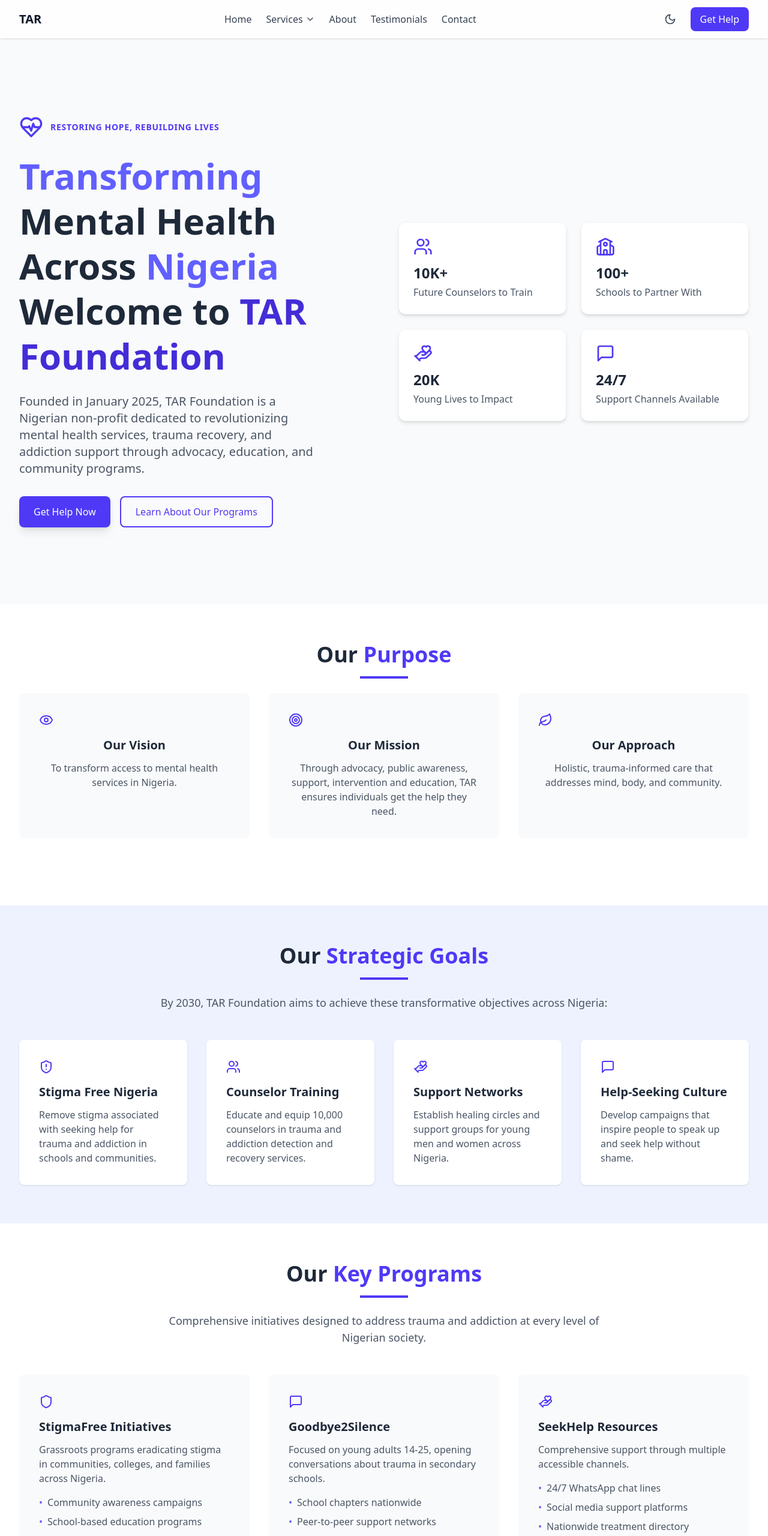
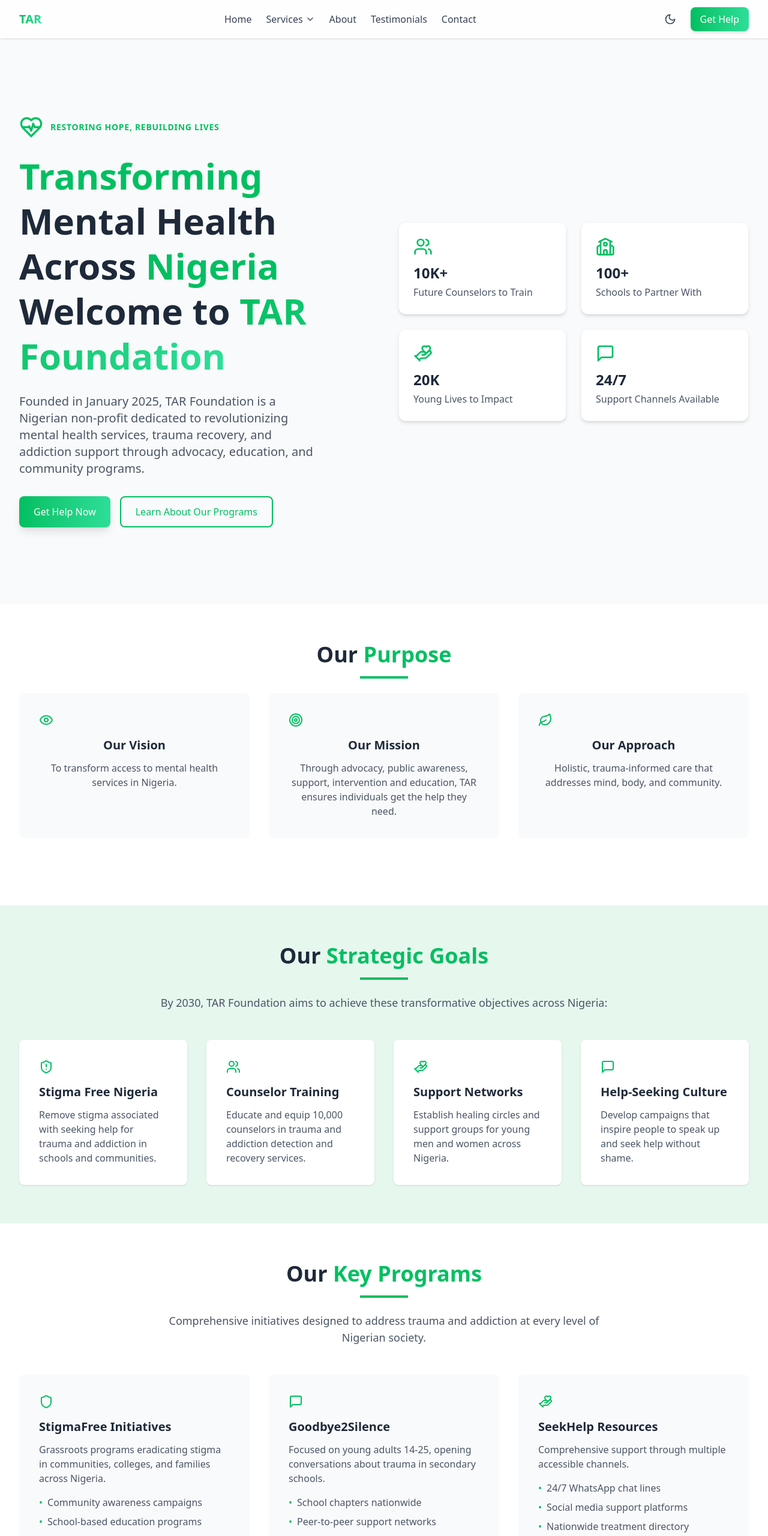
Before and after one commit to Mathvic456/Mind-heal, a React (Vite) app: page / in a window 1280 px wide. Shown: the top 2560 px of the page at 60% size. Built offline with nearby package versions, Linux system fonts and the light colour scheme.

Commit message:
Changed color to fit brand's actual color

```diff
--- a/src/components/Header.jsx
+++ b/src/components/Header.jsx
@@ -83,7 +83,7 @@ export default function NavBar() {
               onClick={(e) => scrollToSection(e, '#home')}
               className="text-xl font-bold text-gray-900 dark:text-white"
             >
-              <span>TAR</span>
+              <span className="bg-gradient-to-r from-[#01bf61] to-[#2dde98] bg-clip-text text-transparent">TAR</span>
             </a>
           </div>
 
@@ -97,7 +97,7 @@ export default function NavBar() {
                     onMouseLeave={() => setActiveDropdown(null)}
                     className="relative"
                   >
-                    <button className="flex items-center text-gray-700 dark:text-gray-300 hover:text-indigo-600 dark:hover:text-indigo-400 transition-colors font-medium">
+                    <button className="flex items-center text-gray-700 dark:text-gray-300 hover:text-[#01bf61] dark:hover:text-[#2dde98] transition-colors font-medium">
                       {item.name}
                       <ChevronDown className={`ml-1 w-4 h-4 transition-transform ${activeDropdown === item.name ? 'rotate-180' : ''}`} />
                     </button>
@@ -117,7 +117,7 @@ export default function NavBar() {
                                 key={subItem.name}
                                 href={subItem.href}
                                 onClick={(e) => scrollToSection(e, subItem.href)}
-                                className="block px-4 py-2 text-gray-700 dark:text-gray-300 hover:bg-gray-100 dark:hover:bg-gray-700"
+                                className="block px-4 py-2 text-gray-700 dark:text-gray-300 hover:bg-[#01bf61]/10 dark:hover:bg-[#2dde98]/10 hover:text-[#01bf61] dark:hover:text-[#2dde98]"
                               >
                                 {subItem.name}
                               </a>
@@ -132,7 +132,7 @@ export default function NavBar() {
                     href={item.href}
                     onClick={(e) => scrollToSection(e, item.href)}
                     whileHover={{ y: -2 }}
-                    className="text-gray-700 dark:text-gray-300 hover:text-indigo-600 dark:hover:text-indigo-400 transition-colors font-medium"
+                    className="text-gray-700 dark:text-gray-300 hover:text-[#01bf61] dark:hover:text-[#2dde98] transition-colors font-medium"
                   >
                     {item.name}
                   </motion.a>
@@ -162,7 +162,7 @@ export default function NavBar() {
               onClick={(e) => scrollToSection(e, '#contact')}
               whileHover={{ scale: 1.05 }}
               whileTap={{ scale: 0.98 }}
-              className="hidden md:block bg-indigo-600 hover:bg-indigo-700 dark:bg-indigo-500 dark:hover:bg-indigo-600 text-white px-4 py-2 rounded-lg transition"
+              className="hidden md:block bg-gradient-to-r from-[#01bf61] to-[#2dde98] hover:from-[#00a955] hover:to-[#25d18a] text-white px-4 py-2 rounded-lg transition shadow-md hover:shadow-lg"
             >
               Get Help
             </motion.a>
@@ -213,7 +213,7 @@ export default function NavBar() {
                     <div className="space-y-1">
                       <button
                         onClick={() => setActiveDropdown(activeDropdown === item.name ? null : item.name)}
-                        className="w-full flex justify-between items-center py-2 px-3 text-gray-700 dark:text-gray-300 hover:text-indigo-600 dark:hover:text-indigo-400 rounded-md font-medium"
+                        className="w-full flex justify-between items-center py-2 px-3 text-gray-700 dark:text-gray-300 hover:text-[#01bf61] dark:hover:text-[#2dde98] rounded-md font-medium"
                       >
                         {item.name}
                         <ChevronDown className={`ml-1 w-4 h-4 transition-transform ${activeDropdown === item.name ? 'rotate-180' : ''}`} />
@@ -235,7 +235,7 @@ export default function NavBar() {
                                   scrollToSection(e, subItem.href);
                                   setActiveDropdown(null);
                                 }}
-                                className="block py-2 px-3 text-gray-600 dark:text-gray-400 hover:text-indigo-600 dark:hover:text-indigo-400 rounded-md"
+                                className="block py-2 px-3 text-gray-600 dark:text-gray-400 hover:text-[#01bf61] dark:hover:text-[#2dde98] rounded-md"
                               >
                                 {subItem.name}
                               </a>
@@ -257,7 +257,7 @@ export default function NavBar() {
                         opacity: 1,
                         transition: { duration: 0.2 }
                       }}
-                      className="block py-2 px-3 text-gray-700 dark:text-gray-300 hover:text-indigo-600 dark:hover:text-indigo-400 rounded-md font-medium"
+                      className="block py-2 px-3 text-gray-700 dark:text-gray-300 hover:text-[#01bf61] dark:hover:text-[#2dde98] rounded-md font-medium"
                     >
                       {item.name}
                     </motion.a>
@@ -276,11 +276,11 @@ export default function NavBar() {
                   opacity: 1,
                   transition: { duration: 0.2, delay: 0.1 }
                 }}
-                className="block mt-4 bg-indigo-600 hover:bg-indigo-700 dark:bg-indigo-500 dark:hover:bg-indigo-600 text-white px-4 py-2 rounded-lg text-center transition"
+                className="block mt-4 bg-gradient-to-r from-[#01bf61] to-[#2dde98] hover:from-[#00a955] hover:to-[#25d18a] text-white px-4 py-2 rounded-lg text-center transition shadow-md hover:shadow-lg"
               >
                 Get Help
               </motion.a>
-               <motion.a
+              <motion.a
                 href="#assessment"
                 onClick={(e) => {
                   scrollToSection(e, '#assessment');
@@ -292,7 +292,7 @@ export default function NavBar() {
                   opacity: 1,
                   transition: { duration: 0.2, delay: 0.1 }
                 }}
-                className="block mt-4 bg-indigo-600 hover:bg-indigo-700 dark:bg-indigo-500 dark:hover:bg-indigo-600 text-white px-4 py-2 rounded-lg text-center transition"
+                className="block mt-4 bg-gradient-to-r from-[#01bf61] to-[#2dde98] hover:from-[#00a955] hover:to-[#25d18a] text-white px-4 py-2 rounded-lg text-center transition shadow-md hover:shadow-lg"
               >
                 Quick assessment?
               </motion.a>
--- a/src/components/Hero.jsx
+++ b/src/components/Hero.jsx
@@ -32,7 +32,7 @@ export default function Hero() {
   return (
     <section className="relative overflow-hidden">
       {/* Background Gradient */}
-      <div className="absolute inset-0 bg-gradient-to-br from-indigo-50 to-blue-100 dark:from-gray-900 dark:to-gray-800 -z-10" />
+      <div className="absolute inset-0 bg-gradient-to-br from-[#e6f7ee] to-[#c1f0d9] dark:from-gray-900 dark:to-gray-800 -z-10" />
 
       {/* Main Hero Content */}
       <div className="max-w-7xl mx-auto px-4 sm:px-6 lg:px-8 py-24 md:py-32">
@@ -44,16 +44,16 @@ export default function Hero() {
             transition={{ duration: 0.8 }}
           >
             <div className="flex items-center gap-3 mb-6">
-              <HeartPulse className="w-10 h-10 text-indigo-600 dark:text-indigo-400" />
-              <span className="text-sm font-semibold tracking-wider text-indigo-600 dark:text-indigo-300">
+              <HeartPulse className="w-10 h-10 text-[#01bf61] dark:text-[#2dde98]" />
+              <span className="text-sm font-semibold tracking-wider text-[#01bf61] dark:text-[#2dde98]">
                 RESTORING HOPE, REBUILDING LIVES
               </span>
             </div>
 
             <h1 className="text-4xl md:text-5xl lg:text-6xl font-bold leading-tight mb-6 dark:text-white">
-              <span className="text-indigo-500 dark:text-indigo-400">Transforming</span> Mental Health <br />
-              Across <span className="text-indigo-500 dark:text-indigo-400">Nigeria</span> <br />
-              Welcome to <span className="text-indigo-700 dark:text-indigo-700">TAR Foundation</span>
+              <span className="text-[#01bf61] dark:text-[#2dde98]">Transforming</span> Mental Health <br />
+              Across <span className="text-[#01bf61] dark:text-[#2dde98]">Nigeria</span> <br />
+              Welcome to <span className="bg-gradient-to-r from-[#01bf61] to-[#2dde98] bg-clip-text text-transparent">TAR Foundation</span>
             </h1>
 
             <p className="text-lg md:text-xl text-gray-600 dark:text-gray-300 mb-8 max-w-lg">
@@ -66,7 +66,7 @@ export default function Hero() {
                 whileHover={{ scale: 1.05 }}
                 whileTap={{ scale: 0.95 }}
                 onClick={() => setShowHelpModal(true)}
-                className="bg-indigo-600 hover:bg-indigo-700 dark:bg-indigo-500 dark:hover:bg-indigo-600 text-white px-6 py-3 rounded-lg transition shadow-lg"
+                className="bg-gradient-to-r from-[#01bf61] to-[#2dde98] hover:from-[#00a955] hover:to-[#25d18a] text-white px-6 py-3 rounded-lg transition shadow-lg"
               >
                 Get Help Now
               </motion.button>
@@ -74,7 +74,7 @@ export default function Hero() {
                 whileHover={{ scale: 1.05 }}
                 whileTap={{ scale: 0.95 }}
                 onClick={() => setShowProgramsModal(true)}
-                className="border-2 border-indigo-600 text-indigo-600 dark:text-indigo-400 dark:border-indigo-400 px-6 py-3 rounded-lg transition hover:bg-indigo-50 dark:hover:bg-gray-800"
+                className="border-2 border-[#01bf61] text-[#01bf61] dark:text-[#2dde98] dark:border-[#2dde98] px-6 py-3 rounded-lg transition hover:bg-[#e6f7ee] dark:hover:bg-gray-800"
               >
                 Learn About Our Programs
               </motion.button>
@@ -97,9 +97,9 @@ export default function Hero() {
               <motion.div
                 key={index}
                 whileHover={{ y: -5 }}
-                className="bg-white dark:bg-gray-800 p-6 rounded-xl shadow-md border border-gray-100 dark:border-gray-700 hover:shadow-lg hover:border-indigo-200 dark:hover:border-indigo-500 transition-all duration-300"
+                className="bg-white dark:bg-gray-800 p-6 rounded-xl shadow-md border border-gray-100 dark:border-gray-700 hover:shadow-lg hover:border-[#01bf61]/30 dark:hover:border-[#2dde98]/50 transition-all duration-300"
               >
-                <div className="text-indigo-600 dark:text-indigo-400 mb-3">
+                <div className="text-[#01bf61] dark:text-[#2dde98] mb-3">
                   {stat.icon}
                 </div>
                 <h3 className="text-2xl font-bold dark:text-white mb-1">{stat.number}</h3>
@@ -121,9 +121,9 @@ export default function Hero() {
             className="text-center mb-12"
           >
             <h2 className="text-3xl md:text-4xl font-bold dark:text-white mb-4">
-              Our <span className="text-indigo-600 dark:text-indigo-400">Purpose</span>
+              Our <span className="text-[#01bf61] dark:text-[#2dde98]">Purpose</span>
             </h2>
-            <div className="w-20 h-1 bg-indigo-600 mx-auto mb-6" />
+            <div className="w-20 h-1 bg-[#01bf61] mx-auto mb-6" />
             <div className="grid md:grid-cols-3 gap-8">
               {[
                 {
@@ -152,12 +152,12 @@ export default function Hero() {
                   }}
                   transition={{ delay: index * 0.1 }}
                   viewport={{ once: true }}
-                  className="bg-gray-50 dark:bg-gray-800 p-8 rounded-lg hover:bg-white dark:hover:bg-gray-700 transition-all duration-300 border border-transparent hover:border-indigo-100 dark:hover:border-indigo-900"
+                  className="bg-gray-50 dark:bg-gray-800 p-8 rounded-lg hover:bg-white dark:hover:bg-gray-700 transition-all duration-300 border border-transparent hover:border-[#01bf61]/30 dark:hover:border-[#2dde98]/50"
                 >
-                  <div className="text-indigo-600 dark:text-indigo-400 mb-4 hover:text-indigo-700 dark:hover:text-indigo-300 transition-colors">
+                  <div className="text-[#01bf61] dark:text-[#2dde98] mb-4 hover:text-[#00a955] dark:hover:text-[#25d18a] transition-colors">
                     {item.icon}
                   </div>
-                  <h3 className="text-xl font-bold dark:text-white mb-3 group-hover:text-indigo-600 dark:group-hover:text-indigo-400 transition-colors">
+                  <h3 className="text-xl font-bold dark:text-white mb-3 group-hover:text-[#01bf61] dark:group-hover:text-[#2dde98] transition-colors">
                     {item.title}
                   </h3>
                   <p className="text-gray-600 dark:text-gray-400 group-hover:text-gray-700 dark:group-hover:text-gray-300 transition-colors">
@@ -171,7 +171,7 @@ export default function Hero() {
       </div>
 
       {/* Goals Section */}
-      <div className="bg-indigo-50 dark:bg-gray-800 py-16 px-4 sm:px-6 lg:px-8">
+      <div className="bg-[#e6f7ee] dark:bg-gray-800 py-16 px-4 sm:px-6 lg:px-8">
         <div className="max-w-7xl mx-auto">
           <motion.div
             initial={{ opacity: 0 }}
@@ -181,9 +181,9 @@ export default function Hero() {
             className="text-center mb-12"
           >
             <h2 className="text-3xl md:text-4xl font-bold dark:text-white mb-4">
-              Our <span className="text-indigo-600 dark:text-indigo-400">Strategic Goals</span>
+              Our <span className="text-[#01bf61] dark:text-[#2dde98]">Strategic Goals</span>
             </h2>
-            <div className="w-20 h-1 bg-indigo-600 mx-auto mb-6" />
+            <div className="w-20 h-1 bg-[#01bf61] mx-auto mb-6" />
             <p className="text-lg text-gray-600 dark:text-gray-300 max-w-3xl mx-auto mb-8">
               By 2030, TAR Foundation aims to achieve these transformative objectives across Nigeria:
             </p>
@@ -222,12 +222,12 @@ export default function Hero() {
                   boxShadow: "0 10px 25px -5px rgba(0, 0, 0, 0.1), 0 10px 10px -5px rgba(0, 0, 0, 0.04)"
                 }}
                 viewport={{ once: true }}
-                className="bg-white dark:bg-gray-700 p-8 rounded-lg shadow-sm hover:shadow-md transition-all duration-300 border border-transparent hover:border-indigo-200 dark:hover:border-indigo-500"
+                className="bg-white dark:bg-gray-700 p-8 rounded-lg shadow-sm hover:shadow-md transition-all duration-300 border border-transparent hover:border-[#01bf61]/30 dark:hover:border-[#2dde98]/50"
               >
-                <div className="text-indigo-600 dark:text-indigo-400 mb-4 hover:text-indigo-700 dark:hover:text-indigo-300 transition-colors">
+                <div className="text-[#01bf61] dark:text-[#2dde98] mb-4 hover:text-[#00a955] dark:hover:text-[#25d18a] transition-colors">
                   {item.icon}
                 </div>
-                <h3 className="text-xl font-bold dark:text-white mb-3 group-hover:text-indigo-600 dark:group-hover:text-indigo-400 transition-colors">
+                <h3 className="text-xl font-bold dark:text-white mb-3 group-hover:text-[#01bf61] dark:group-hover:text-[#2dde98] transition-colors">
                   {item.title}
                 </h3>
                 <p className="text-gray-600 dark:text-gray-300 group-hover:text-gray-700 dark:group-hover:text-gray-200 transition-colors">
@@ -250,9 +250,9 @@ export default function Hero() {
             className="text-center mb-12"
           >
             <h2 className="text-3xl md:text-4xl font-bold dark:text-white mb-4">
-              Our <span className="text-indigo-600 dark:text-indigo-400">Key Programs</span>
+              Our <span className="text-[#01bf61] dark:text-[#2dde98]">Key Programs</span>
             </h2>
-            <div className="w-20 h-1 bg-indigo-600 mx-auto mb-6" />
+            <div className="w-20 h-1 bg-[#01bf61] mx-auto mb-6" />
             <p className="text-lg text-gray-600 dark:text-gray-300 max-w-3xl mx-auto">
               Comprehensive initiatives designed to address trauma and addiction at every level of Nigerian society.
             </p>
@@ -302,12 +302,12 @@ export default function Hero() {
                   boxShadow: "0 10px 25px -5px rgba(0, 0, 0, 0.1), 0 10px 10px -5px rgba(0, 0, 0, 0.04)"
                 }}
                 viewport={{ once: true }}
-                className="bg-gray-50 dark:bg-gray-800 p-8 rounded-lg hover:bg-white dark:hover:bg-gray-700 transition-all duration-300 border border-transparent hover:border-indigo-100 dark:hover:border-indigo-900"
+                className="bg-gray-50 dark:bg-gray-800 p-8 rounded-lg hover:bg-white dark:hover:bg-gray-700 transition-all duration-300 border border-transparent hover:border-[#01bf61]/30 dark:hover:border-[#2dde98]/50"
               >
-                <div className="text-indigo-600 dark:text-indigo-400 mb-4 hover:text-indigo-700 dark:hover:text-indigo-300 transition-colors">
+                <div className="text-[#01bf61] dark:text-[#2dde98] mb-4 hover:text-[#00a955] dark:hover:text-[#25d18a] transition-colors">
                   {program.icon}
                 </div>
-                <h3 className="text-xl font-bold dark:text-white mb-3 group-hover:text-indigo-600 dark:group-hover:text-indigo-400 transition-colors">
+                <h3 className="text-xl font-bold dark:text-white mb-3 group-hover:text-[#01bf61] dark:group-hover:text-[#2dde98] transition-colors">
                   {program.title}
                 </h3>
                 <p className="text-gray-600 dark:text-gray-400 mb-4 group-hover:text-gray-700 dark:group-hover:text-gray-300 transition-colors">
@@ -316,7 +316,7 @@ export default function Hero() {
                 <ul className="space-y-2">
                   {program.initiatives.map((item, i) => (
                     <li key={i} className="flex items-start">
-                      <span className="text-indigo-500 dark:text-indigo-400 mr-2">•</span>
+                      <span className="text-[#01bf61] dark:text-[#2dde98] mr-2">•</span>
                       <span className="text-gray-600 dark:text-gray-400">{item}</span>
                     </li>
                   ))}
@@ -338,9 +338,9 @@ export default function Hero() {
             className="text-center mb-12"
           >
             <h2 className="text-3xl md:text-4xl font-bold dark:text-white mb-4">
-              Our <span className="text-indigo-600 dark:text-indigo-400">Core Policies</span>
+              Our <span className="text-[#01bf61] dark:text-[#2dde98]">Core Policies</span>
             </h2>
-            <div className="w-20 h-1 bg-indigo-600 mx-auto mb-6" />
+            <div className="w-20 h-1 bg-[#01bf61] mx-auto mb-6" />
             <p className="text-lg text-gray-600 dark:text-gray-300 max-w-3xl mx-auto">
               Fundamental principles that guide our operations and ensure ethical practices.
             </p>
@@ -374,12 +374,12 @@ export default function Hero() {
                   boxShadow: "0 10px 25px -5px rgba(0, 0, 0, 0.1), 0 10px 10px -5px rgba(0, 0, 0, 0.04)"
                 }}
                 viewport={{ once: true }}
-                className="bg-white dark:bg-gray-700 p-8 rounded-lg shadow-sm hover:shadow-md transition-all duration-300 border border-transparent hover:border-indigo-200 dark:hover:border-indigo-500"
+                className="bg-white dark:bg-gray-700 p-8 rounded-lg shadow-sm hover:shadow-md transition-all duration-300 border border-transparent hover:border-[#01bf61]/30 dark:hover:border-[#2dde98]/50"
               >
-                <div className="text-indigo-600 dark:text-indigo-400 mb-4 hover:text-indigo-700 dark:hover:text-indigo-300 transition-colors">
+                <div className="text-[#01bf61] dark:text-[#2dde98] mb-4 hover:text-[#00a955] dark:hover:text-[#25d18a] transition-colors">
                   {policy.icon}
                 </div>
-                <h3 className="text-xl font-bold dark:text-white mb-3 group-hover:text-indigo-600 dark:group-hover:text-indigo-400 transition-colors">
+                <h3 className="text-xl font-bold dark:text-white mb-3 group-hover:text-[#01bf61] dark:group-hover:text-[#2dde98] transition-colors">
                   {policy.title}
                 </h3>
                 <p className="text-gray-600 dark:text-gray-300 group-hover:text-gray-700 dark:group-hover:text-gray-200 transition-colors">
@@ -422,11 +422,11 @@ export default function Hero() {
                         onClick={() => setSelectedHelpType(type.id)}
                         className={`flex items-center p-3 rounded-lg cursor-pointer border transition-colors ${
                           selectedHelpType === type.id
-                            ? 'border-indigo-500 bg-indigo-50 dark:bg-gray-700'
+                            ? 'border-[#01bf61] bg-[#e6f7ee] dark:bg-gray-700'
                             : 'border-gray-200 dark:border-gray-600 hover:bg-gray-50 dark:hover:bg-gray-700'
                         }`}
                       >
-                        <span className="text-indigo-500 dark:text-indigo-400 mr-3">
+                        <span className="text-[#01bf61] dark:text-[#2dde98] mr-3">
                           {type.icon}
                         </span>
                         <span className="dark:text-gray-200">{type.label}</span>
@@ -442,7 +442,7 @@ export default function Hero() {
                   <textarea
                     id="message"
                     rows={4}
-                    className="w-full px-3 py-2 border border-gray-300 dark:border-gray-600 rounded-lg focus:outline-none focus:ring-2 focus:ring-indigo-500 dark:bg-gray-700 dark:text-white"
+                    className="w-full px-3 py-2 border border-gray-300 dark:border-gray-600 rounded-lg focus:outline-none focus:ring-2 focus:ring-[#01bf61] dark:bg-gray-700 dark:text-white"
                     placeholder="Please describe your situation and how we can help..."
                     value={message}
                     onChange={(e) => setMessage(e.target.value)}
@@ -460,7 +460,7 @@ export default function Hero() {
                   </button>
                   <button
                     type="submit"
-                    className="px-4 py-2 bg-indigo-600 hover:bg-indigo-700 text-white rounded-lg transition-colors"
+                    className="px-4 py-2 bg-gradient-to-r from-[#01bf61] to-[#2dde98] hover:from-[#00a955] hover:to-[#25d18a] text-white rounded-lg transition-colors"
                   >
                     Send Request
                   </button>
@@ -493,7 +493,7 @@ export default function Hero() {
               <div className="space-y-6">
                 <div className="border-b border-gray-200 dark:border-gray-700 pb-6">
                   <h4 className="text-xl font-semibold dark:text-white mb-3 flex items-center">
-                    <Shield className="w-5 h-5 text-indigo-600 dark:text-indigo-400 mr-2" />
+                    <Shield className="w-5 h-5 text-[#01bf61] dark:text-[#2dde98] mr-2" />
                     StigmaFree Initiatives
                   </h4>
                   <p className="text-gray-600 dark:text-gray-300 mb-3">
@@ -508,7 +508,7 @@ export default function Hero() {
 
                 <div className="border-b border-gray-200 dark:border-gray-700 pb-6">
                   <h4 className="text-xl font-semibold dark:text-white mb-3 flex items-center">
-                    <MessageSquare className="w-5 h-5 text-indigo-600 dark:text-indigo-400 mr-2" />
+                    <MessageSquare className="w-5 h-5 text-[#01bf61] dark:text-[#2dde98] mr-2" />
                     Goodbye2Silence
                   </h4>
                   <p className="text-gray-600 dark:text-gray-300 mb-3">
@@ -523,7 +523,7 @@ export default function Hero() {
 
                 <div className="pb-2">
                   <h4 className="text-xl font-semibold dark:text-white mb-3 flex items-center">
-                    <HandHeart className="w-5 h-5 text-indigo-600 dark:text-indigo-400 mr-2" />
+                    <HandHeart className="w-5 h-5 text-[#01bf61] dark:text-[#2dde98] mr-2" />
                     SeekHelp Resources
                   </h4>
                   <p className="text-gray-600 dark:text-gray-300 mb-3">
@@ -541,7 +541,7 @@ export default function Hero() {
               <div className="mt-6 flex justify-end">
                 <button
                   onClick={() => setShowProgramsModal(false)}
-                  className="px-4 py-2 bg-indigo-600 hover:bg-indigo-700 text-white rounded-lg transition-colors"
+                  className="px-4 py-2 bg-gradient-to-r from-[#01bf61] to-[#2dde98] hover:from-[#00a955] hover:to-[#25d18a] text-white rounded-lg transition-colors"
                 >
                   Close
                 </button>
```
